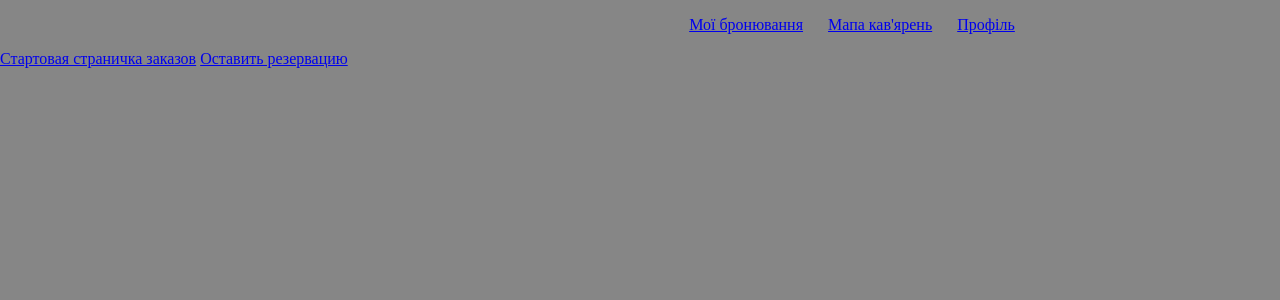
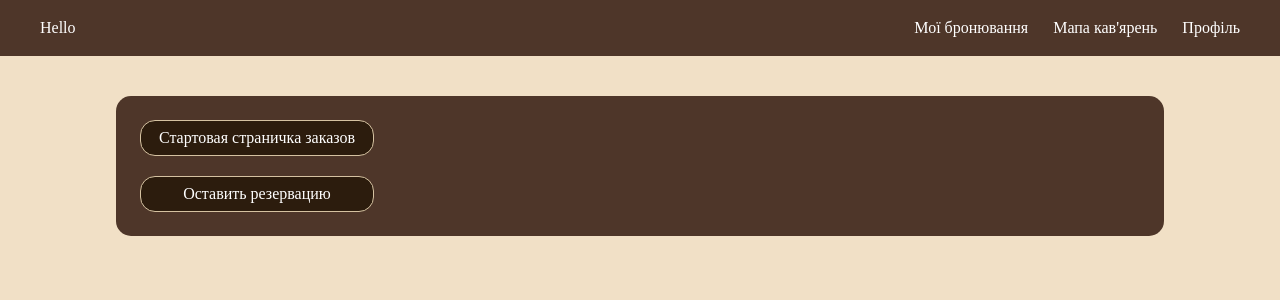
Before and after one commit to daniojey/Coffee-times, a Django app: page / in a window 1280 px wide. Shown: the top 300 px of the page. Run offline with Django 5.2, Linux system fonts and the light colour scheme.

Commit message:
add min css on home page and base template

```diff
--- a/coffeehouses/static/css/base.css
+++ b/coffeehouses/static/css/base.css
@@ -1,16 +1,44 @@
 body {
-    width: 100vw;
-    height: 100vh;
-    background-color: rgb(134, 134, 134);
-    color: #fff;
+    background-color: #F1E0C6;
     margin: 0;
 }
+
+header {
+    display: flex;
+    align-items: center;
+    justify-content: space-between;
+    background-color: #4E3629;
+
+}
+
+.base-links-container {
+    display: flex;
+    width: 100%;
+    padding: 3px 40px;
+    align-items: center;
+    justify-content: space-between;
+}
+
+
+.home-page-container {
+    display: flex;
+    align-items: center;
+}
+
+.home-page-container a{
+    color: #FFFFFF;
+    text-decoration: none;
+    transition: color 0.6s ease;
+}
+
+.home-page-container a:hover{
+    color: #F1E0C6;
+}
+
 
 .base-links {
     display: flex;
     align-items: center;
-    justify-content: center;
-    padding-left: 30vw;
 }
 
 .base-links ul{
@@ -18,3 +46,12 @@ body {
     gap: 25px;
     list-style: none;
 }
+
+.base-links a{
+    color: #FFFFFF;
+    text-decoration: none;
+    transition: color 0.6s ease;
+}
+.base-links a:hover{
+    color: #F1E0C6;
+}
--- a/coffeehouses/static/css/homepage.css
+++ b/coffeehouses/static/css/homepage.css
@@ -0,0 +1,37 @@
+.base-container {
+    display: flex;
+    overflow-y: auto;
+    flex-direction: column;
+    color: #FFFF;
+    background-color: #4E3629;
+    max-width: 1000px;
+    width: 100%;
+    margin: 40px auto;
+    border-radius: 15px;
+    padding: 24px;
+    gap: 20px;
+
+}
+
+.base-container a{
+    display: flex;
+    align-items: center;
+    text-align: center;
+    justify-content: center;
+    max-width: 200px;
+    width: 100%;
+    padding: 8px 16px;
+    background-color: #2c1c0d;
+    color: #FFFF;
+    text-decoration: none;
+    border: 1.5px solid #D5C2A1;
+    border-radius: 15px;
+    transition: color 1s ease;
+}
+
+.base-container a:hover{
+    color: #2c1c0d;
+    background-color: #FFFF;
+    border-color: #2c1c0d;
+
+}
--- a/coffeehouses/templates/coffeehouses/index.html
+++ b/coffeehouses/templates/coffeehouses/index.html
@@ -6,9 +6,11 @@
 <body>
     <link rel="stylesheet" href="{% static "css/homepage.css" %}">
 
-    <a href="{% url "orders:index" %}">Стартовая страничка заказов</a>
+    <div class='base-container'>
+        <a href="{% url "orders:index" %}">Стартовая страничка заказов</a>
 
-    <a href="{% url "orders:reservation" %}">Оставить резервацию</a>
+        <a href="{% url "orders:reservation" %}">Оставить резервацию</a>
+    </div>
 </body>
 
 {% endblock %}
--- a/orders/views.py
+++ b/orders/views.py
@@ -39,7 +39,7 @@ def get_available_tables(request):
             reservation_time = data.get('reservation_time')
             booking_duration = data.get('booking_duration')
 
-            reservations_today = Reservation.objects.filter(coffeehouse_id=coffeehouse_id ,reservation_date=reservation_date)
+            reservations_today = Reservation.objects.filter(coffeehouse_id=coffeehouse_id ,reservation_date=reservation_date).select_related('table')
             for item in reservations_today:
                 print(item.table)
 
--- a/templates/base.html
+++ b/templates/base.html
@@ -7,12 +7,18 @@
     </head>
 
     <header>
+        <div class='base-links-container'>
+            <div class='home-page-container'>
+                <a href="{% url "coffeehouses:index" %}">Hello</a>
+            </div>
+
             <div class='base-links'>
                 <ul>
                     <li><a href="#">Мої бронювання</a></li>
                     <li><a href="#">Мапа кав'ярень</a></li>
                     <li><a href="#">Профіль</a></li>
                 </ul>
+            </div>
         </div>
     </header>
     <body>
```
Lines whose indentation alone changed are shown as unchanged.
